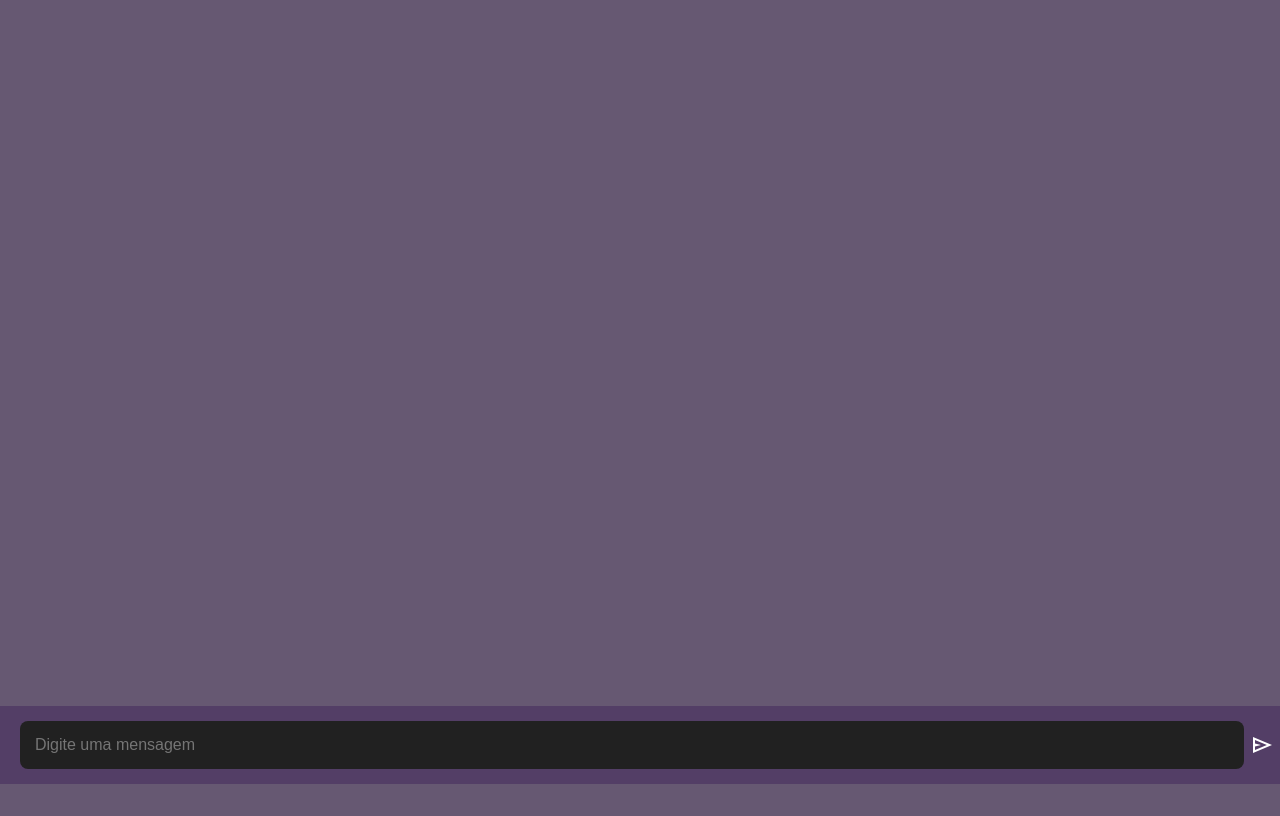
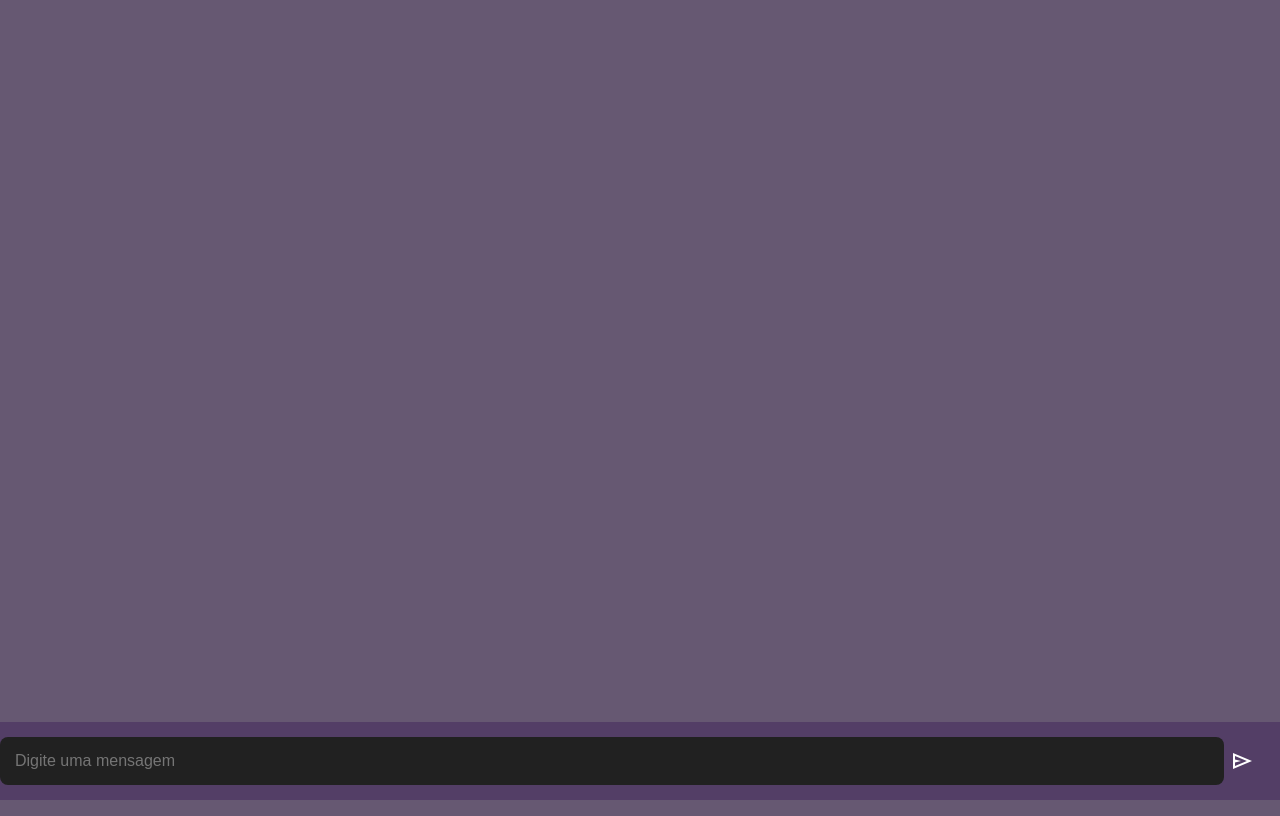
Before and after one commit to VitRicci/VitRicci.github.io, a website: page index.html in a window 1280 px wide. Both pictures are taken after typing "Sample", "name@example.com", "Sample" into the empty fields and a click on the input "Enviar". Drawn offline with nearby package versions, Linux system fonts and the light colour scheme.

Commit message:
Minor changes to the chat form styles and title.

```diff
--- a/css/style.css
+++ b/css/style.css
@@ -112,7 +112,8 @@ input[type="submit"]:hover{
 
 .chat__form{
     background-color: #533e66;
-    padding: 15px  20px;
+    padding: 15px  10px 15px 0px;
+    margin: 0;
     display: flex;
     align-items: center;
     gap: 10px;
--- a/index.html
+++ b/index.html
@@ -6,7 +6,7 @@
         <link href="https://fonts.googleapis.com/css2?family=Lato:wght@400;700&display=swap" rel="stylesheet">
         <link href="css/style.css" rel="stylesheet"/>
         <link rel="stylesheet" href="https://fonts.googleapis.com/css2?family=Material+Symbols+Outlined:opsz,wght,FILL,GRAD@20..48,100..700,0..1,-50..200&icon_names=send" />
-        <title>Chat | Manual do Dev</title>
+        <title>Chat Online</title>
     </head>
     <body>
 
```
